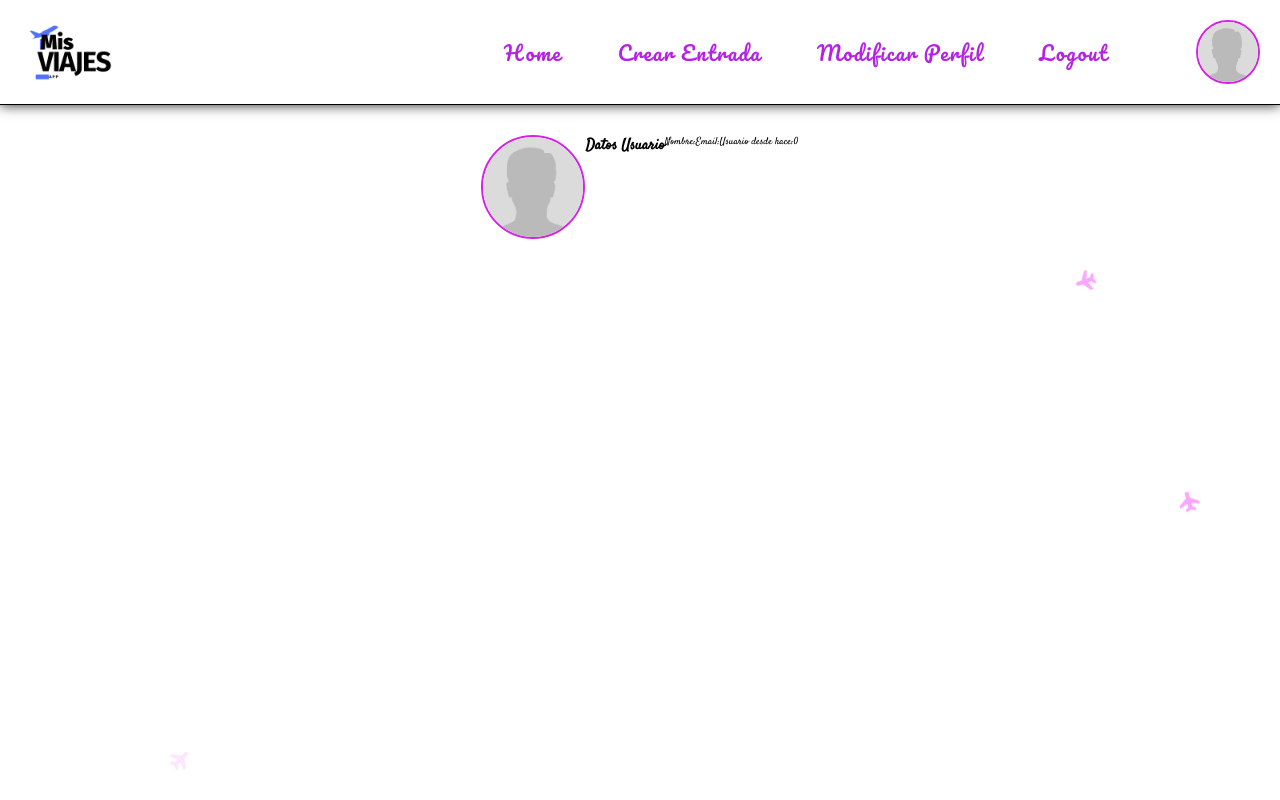
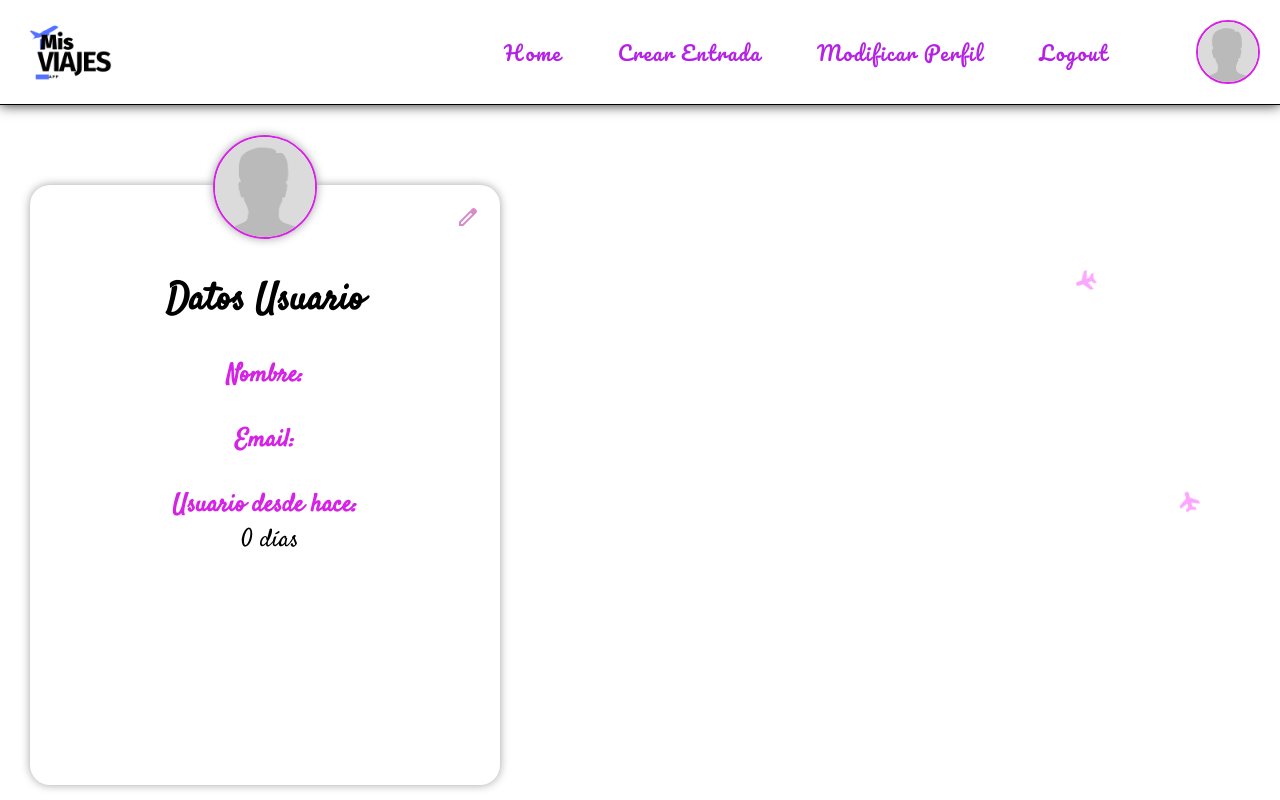
Before and after one commit to griloxx/frontendMisViajes, a React (Vite) app: page /perfil in a window 1280 px wide. Built offline with nearby package versions, Linux system fonts and the light colour scheme; no server answers; sample sign-in values are in the browser's storage.

Commit message:
cambios pagina perfil

```diff
--- a/index.html
+++ b/index.html
@@ -1,5 +1,5 @@
 <!DOCTYPE html>
-<html lang="en">
+<html lang="es">
   <head>
     <meta charset="UTF-8" />
     <link rel="icon" type="image/svg+xml" href="./favicon.svg" />
--- a/src/Components/BotonIcono.jsx
+++ b/src/Components/BotonIcono.jsx
@@ -1,4 +1,4 @@
-export function BotonIcono({icono, onClick, clase}) {
+export function BotonIcono({icono, onClick, clase,}) {
     return (
       <button onClick={onClick} className={clase} >
         <span className="material-symbols-outlined">{icono}</span>
--- a/src/Components/BotonPerfil.jsx
+++ b/src/Components/BotonPerfil.jsx
@@ -1,14 +1,16 @@
-import React from "react";
+import React, { useContext } from "react";
 import avatar from "../imagenes/avatar.jpg";
 import { Link } from "react-router-dom";
 import { API_HOST } from "../../utils/constants";
+import { LoginContext } from "../context/LoginContext";
 
 export function BotonPerfil({onClick, avatarImg}) {
+  const {login} = useContext(LoginContext);
   const rutaImagen = API_HOST + "/" + avatarImg ;
 
 
   return (
-    <Link to={"/perfil"} className="botone-perfil">
+    <Link to={login ? "/perfil" : "/registro"} className="botone-perfil">
       <img key={rutaImagen} onClick={onClick} className="imagen-avatar" src={avatarImg ? rutaImagen : avatar} alt="avatar" />
     </Link>
   );
--- a/src/Components/Entrada.jsx
+++ b/src/Components/Entrada.jsx
@@ -1,14 +1,16 @@
 import { useContext, useEffect, useState } from "react";
-import { API_HOST } from "../../utils/constants";
+import { API_HOST, LOCAL_HOST } from "../../utils/constants";
 import { BotonIcono } from "./BotonIcono";
 import { SliderPhone } from "./SliderPhone";
 import { servicioListarEntradas } from "../Api/servicioListarEntradas";
 import { LoginContext } from "../context/LoginContext";
 import { servicioConsultaBusqueda } from "../Api/servicioConsultaBusqueda";
 import { BotonIconoLike } from "./BotonIconoLike";
+import { Link } from "react-router-dom";
+import { Icon } from "./icons";
 
 
-export function Entrada({searchParams, lastSearch}) {
+export function Entrada({searchParams, lastSearch, listaEntradas}) {
     const {login} = useContext(LoginContext);
     const [entradas, setEntradas] = useState([]);
     const [isLoading, setIsLoading] = useState(true);
@@ -20,16 +22,21 @@ export function Entrada({searchParams, lastSearch}) {
         } else {
             resultado = await servicioListarEntradas();
         }
+        setEntradas(resultado.data);
         setIsLoading(false);
-        setEntradas(resultado.data);
 
     }
 
     useEffect(() => {
 
-        consultarEntradas();
+        if(!listaEntradas) {
+            consultarEntradas();
+        } else {
+            setEntradas(listaEntradas);
+            setIsLoading(false);
+        }
 
-    }, [login, lastSearch])
+    }, [login, lastSearch]);
 
     return (
         <ul>
@@ -41,7 +48,16 @@ export function Entrada({searchParams, lastSearch}) {
                         <article className="entrada-lista">
                             <header>
                                 <img className="entrada-avatar" src={API_HOST + "/" + entrada.avatar} alt="usuario" />
-                                <h2>{entrada.titulo}</h2>
+                                <h2>
+                                    <Link className="entrada-heading" to={`/entradas/${entrada.id}`}  >
+                                        {entrada.titulo}
+                                    </Link>
+                                </h2>
+                                {listaEntradas && (
+                                    <Link className="perfil-editar" to={"/entradas/modificar"}>
+                                        <Icon icono={"Edit"} />
+                                    </Link>
+                                )}
                             </header>
                             <main>
                                 <SliderPhone imagenes={entrada.fotos} />
@@ -52,7 +68,9 @@ export function Entrada({searchParams, lastSearch}) {
                                 </div>
                                 <div>
                                     <p>{entrada.total_comments}</p>
-                                    <BotonIcono icono={"Chat"} clase={"comentarios-phone"}  />
+                                    <Link className="perfil-boton" to={`/entradas/${entrada.id}`}>
+                                        <BotonIcono icono={"Chat"} clase={"comentarios-phone"}  />
+                                    </Link>
                                 </div>
                             </footer>
                         </article>
--- a/src/Pages/Perfil.jsx
+++ b/src/Pages/Perfil.jsx
@@ -3,12 +3,15 @@ import "../Styles/perfil.css"
 import { servicioConsultaEntrada } from "../Api/servicioConsultarPerfil"
 import { API_HOST } from "../../utils/constants";
 import avatar from "../imagenes/avatar.jpg";
+import { Icon } from "../Components/icons";
+import { Link } from "react-router-dom";
+import { useGetLogin } from "../../Hooks/useGetLogin";
+import { Entrada } from "../Components/Entrada";
 
 export function Perfil() {
     const [ datos, setDatos ] = useState({});
-
+    useGetLogin();
     const diferenciaTime = datos.create_date ? new Date() - new Date(datos.create_date) : 0;
-
     const dias = Math.floor(diferenciaTime / (1000 * 60 * 60 * 24));
 
     useEffect(() => {
@@ -21,25 +24,34 @@ export function Perfil() {
 
     }, [])
 
+
     return (
         <main className="main-perfil">
+            <div className="sup-contenedor-perfil">
                 <section className="contenedor-perfil">
                     <div>
                         <img className="img-perfil" src={datos.avatar ? API_HOST + "/" + datos.avatar : avatar} alt="Usuario" />
                     </div>
-                <div>
-                    <h2>Datos Usuario</h2>
+                    <div className="perfil-heading">
+                        <h1>Datos Usuario</h1>
                     </div>
-                <div>
-                    <p>Nombre:<span>{datos.name}</span></p>
+                    <div className="perfil-datos">
+                        <p>Nombre:<span className="perfil-texto">{datos.name}</span></p>
                     </div>
-                <div>
-                    <p>Email:<span>{datos.email}</span></p>
+                    <div className="perfil-datos">
+                        <p>Email:<span className="perfil-texto">{datos.email}</span></p>
                     </div>
-                <div>
-                    <p>Usuario desde hace:<span>{dias}</span></p>
+                    <div className="perfil-datos">
+                        <p>Usuario desde hace:<span className="perfil-texto">{dias} días</span></p>
                     </div>
+                    <Link className="perfil-editar" to={"/modificar-usuario"}>
+                        <Icon icono={"Edit"} />
+                    </Link>
                 </section>
+            </div>
+            {datos?.entradas && (
+                <Entrada listaEntradas={datos.entradas} />
+            )}
         </main>
     )
 }
--- a/src/Styles/home.css
+++ b/src/Styles/home.css
@@ -43,7 +43,14 @@
   font-size: 2rem;
   width: 100%;
   text-align: center;
+}
+
+.entrada-heading {
   color: var(--color-bordes);
+  text-decoration: none;
+}
+.entrada-heading:hover {
+  text-shadow: 0 0 2rem var(--color-bordes);
 }
 .entrada-avatar {
   width: 4rem;
@@ -218,7 +225,7 @@
   }
   .entrada-lista {
     margin-left: 35%;
-    width: 50%;
+    width: min(50%, 80rem);
     /* height: 40rem; */
   }
   .container {
--- a/src/Styles/perfil.css
+++ b/src/Styles/perfil.css
@@ -1,14 +1,22 @@
 .main-perfil {
     display: flex;
     flex-direction: column;
-    margin-top: 3rem
+    margin-top: 8rem
 }
 .contenedor-perfil {
-    width: 90%;
+    width: min(90%, 60rem);
     margin:  auto;
     display: flex;
-    justify-content: center;
+    flex-direction: column;
+    align-items: center;
+    gap: 2rem;
     position: relative;
+    background-color: white;
+    border-radius: 2rem;
+    box-shadow: 0 0 1rem var(--color-sombras);
+    padding: 2rem;
+    text-align: center;
+    margin-bottom: 3rem;
 }
 .img-perfil{
     border: .2rem solid var(--color-bordes);
@@ -16,4 +24,99 @@
     object-fit: cover;
     width: 10.4rem;
     height: 10.4rem;
+    margin-top: -7rem;
+    box-shadow: 0 0 1rem var(--color-sombras);
 }
+.perfil-heading {
+    font-size: 1.8rem;
+}
+.perfil-datos {
+    font-size: 1.8rem;
+    font-weight: bold;
+    color: var(--color-bordes);
+    display: flex;
+
+}
+.perfil-texto {
+    font-weight: 400;
+    margin-left: 1rem;
+    color: black;
+    display: block;
+}
+
+
+.perfil-editar {
+    color: var(--color-botones);
+    font-size: 1.8rem;
+    position: absolute;
+    right: 2rem;
+    display: flex;
+    text-decoration-line: none;
+}
+.perfil-editar:hover {
+    text-shadow: 0 0 1rem var(--color-botones);
+    transform: scale(1.2);
+}
+.perfil-boton {
+    text-decoration: none;
+}
+
+@media (min-width: 768px) {
+    .main-perfil {
+        display: grid;
+        grid-template-columns: repeat(2, 1fr);
+    }
+
+    .contenedor-perfil {
+        margin: 0 3rem;
+        width: 33rem;
+        height: 60rem;
+        position: fixed;
+        gap: 3rem;
+    }
+    .perfil-heading {
+        font-size: 2.5rem;
+    }
+    .perfil-datos {
+        font-size: 2rem;
+    }
+    .main-perfil .entrada-lista {
+        margin: 0 auto 3rem auto;
+        width: min(90%, 100rem);
+    }
+}
+
+@media (min-width: 1024px) {
+    .contenedor-perfil {
+        width: 47rem;
+    }
+    .perfil-heading {
+        font-size: 2.5rem;
+    }
+    .perfil-datos {
+        font-size: 2.5rem;
+    }
+}
+@media (min-width: 1440px) {
+    .main-perfil {
+        grid-template-columns: 45% 55%;
+    }
+    .main-perfil .sup-contenedor-perfil {
+        margin: 0 auto;
+        display: flex;
+        place-content: center;
+    }
+    .contenedor-perfil {
+        width: 50rem;
+    }
+    .main-perfil .entrada-lista {
+        margin: 0 auto 3rem auto;
+        width: min(70%, 80rem);
+    }
+    .perfil-heading {
+        font-size: 2.5rem;
+    }
+    .perfil-datos {
+        font-size: 2.5rem;
+    }
+}
--- a/src/Styles/utilidades.css
+++ b/src/Styles/utilidades.css
@@ -33,6 +33,18 @@
 .prueba {
   background-color: var(--negro);
   width: 50px;
+}
+
+.comentarios-phone {
+  display: flex;
+}
+html::-webkit-scrollbar {
+  background-color: transparent;
+  width: .8rem;
+}
+html::-webkit-scrollbar-thumb {
+  background-color: var(--color-botones); /* Cambia el color del pulgar (la parte que puedes arrastrar) */
+  border-radius: 2rem;
 }
 
 /* zona toast */
@@ -159,11 +171,15 @@
   .flechas button {
     background-color: transparent;
     border: none;
+    width: 20rem;
+    height: 20rem;
+    margin-top: -7rem;
+    cursor: pointer;
   }
   .flecha {
     cursor: pointer;
   }
-  .flecha:hover {
+  .flechas button:hover {
     filter: drop-shadow(0 0 1rem var(--color-bordes));
   }
 
```
Lines whose indentation alone changed are shown as unchanged.
